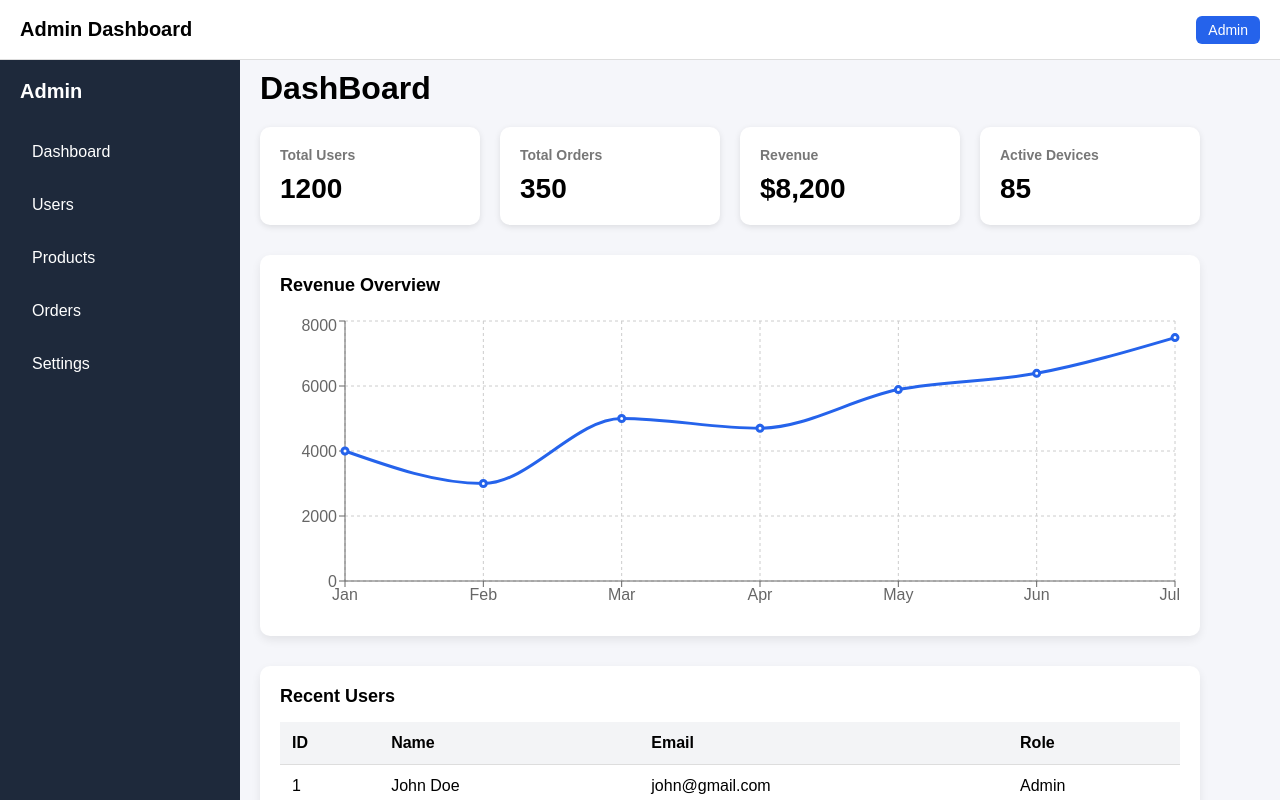
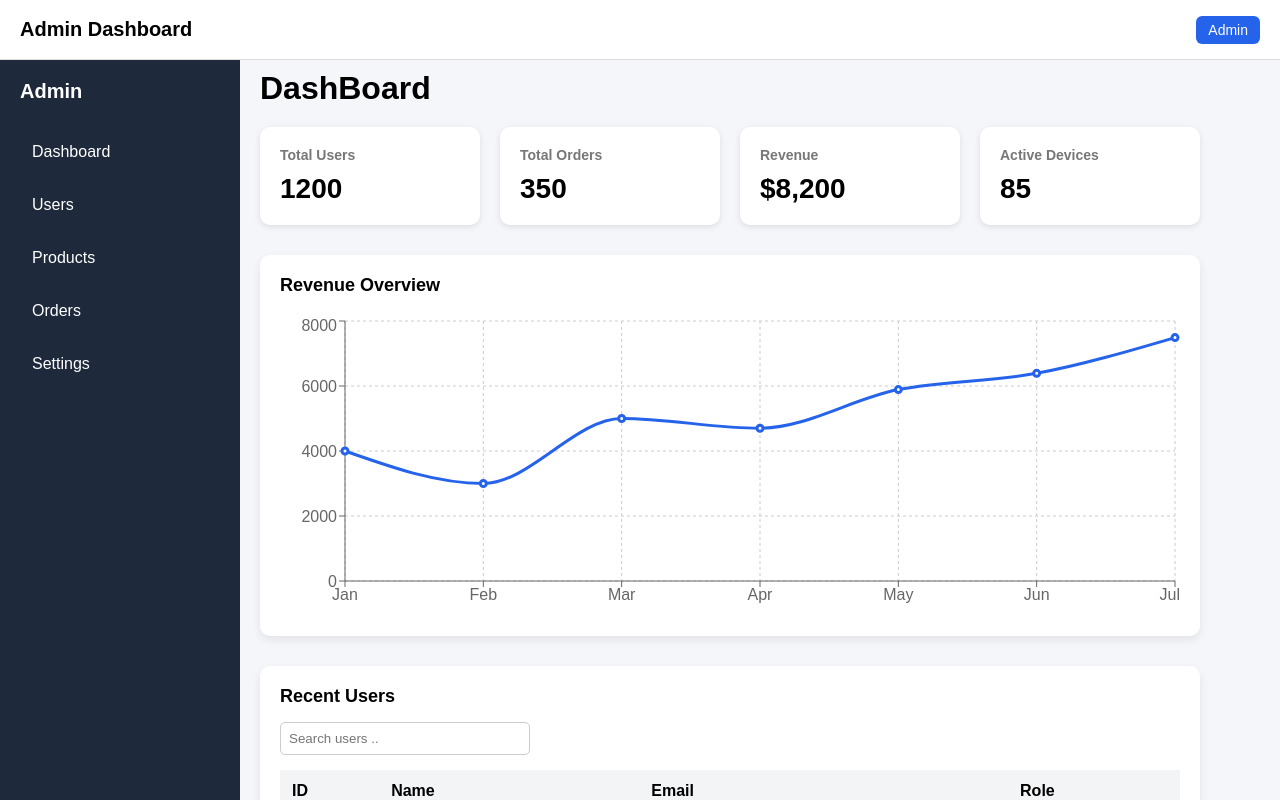
Before and after one commit to OmKhandale05/admin-dashboard, a React (Vite) app: page / in a window 1280 px wide. Shown: the top 800 px of the page. Built offline with nearby package versions, Linux system fonts and the light colour scheme.

Commit message:
Feature: add user search functionality

```diff
--- a/src/components/UsersTable.jsx
+++ b/src/components/UsersTable.jsx
@@ -1,11 +1,25 @@
 import "../styles/UsersTable.css";
 import { users } from "../data/users";
-
+import { useState } from "react";
 
 const UsersTable = () => {
+  const [search, setSearch] = useState("");
+
+  const filteredUsers = users.filter((user) =>
+    user.name.toLowerCase().includes(search.toLowerCase())
+  );
+
   return (
     <div className="table-container">
       <h3 className="table-title">Recent Users</h3>
+
+      <input
+        type="text"
+        placeholder="Search users .."
+        className="search-input"
+        value={search}
+        onChange={(e) => setSearch(e.target.value)}
+      />
 
       <table className="users-table">
         <thead>
@@ -17,7 +31,7 @@
           </tr>
         </thead>
         <tbody>
-          {users.map((user) => (
+          {filteredUsers.map((user) => (
             <tr key={user.id}>
               <td>{user.id}</td>
               <td>{user.name}</td>
--- a/src/styles/UsersTable.css
+++ b/src/styles/UsersTable.css
@@ -30,3 +30,11 @@
 .users-table tr:hover{
     background: #f9fafb;
 }
+
+.search-input{
+    width: 250px;
+    padding: 8px;
+    margin-bottom: 15px;
+    border-radius: 5px;
+    border: 1px solid #ccc;
+}
```
